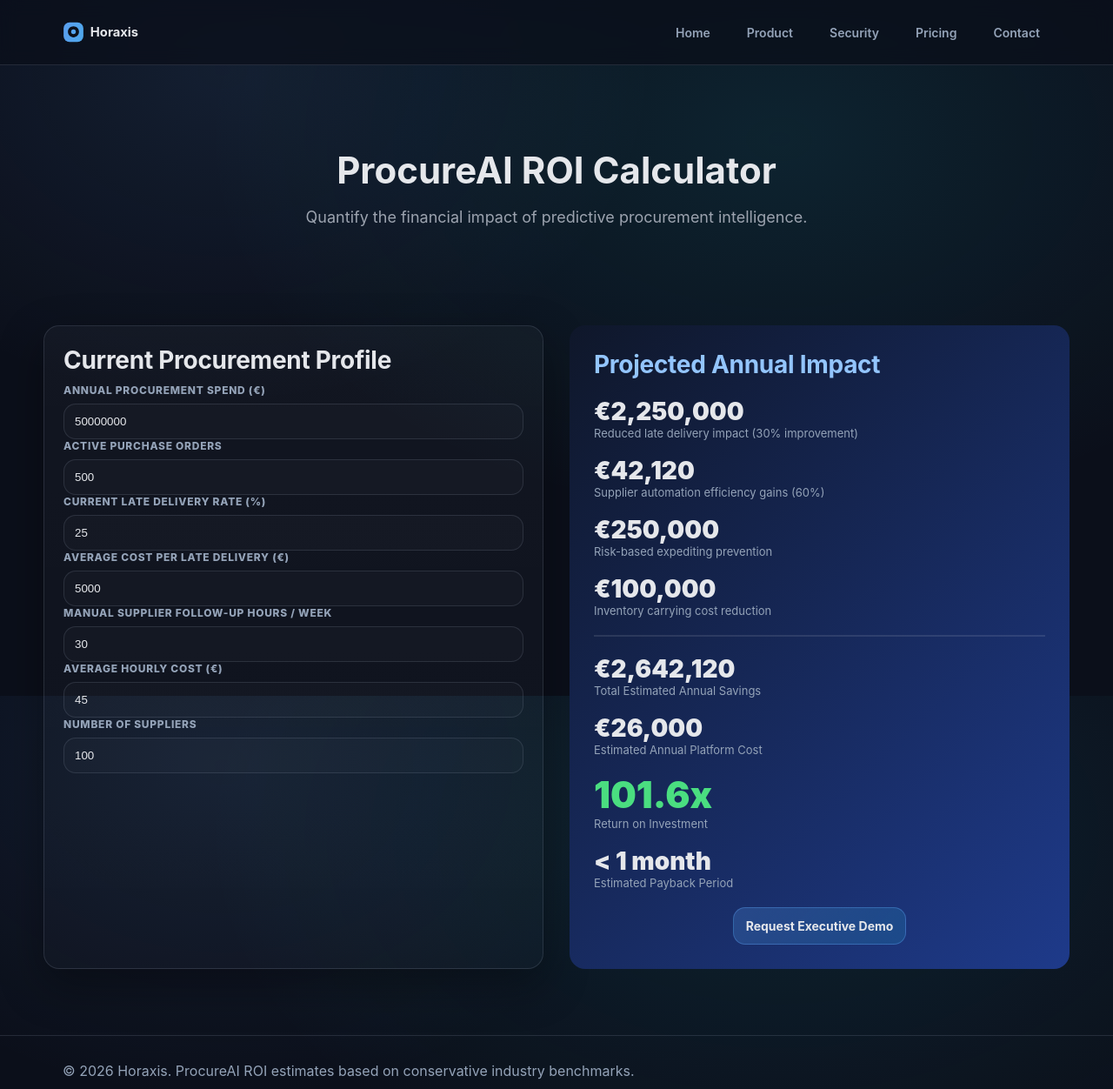
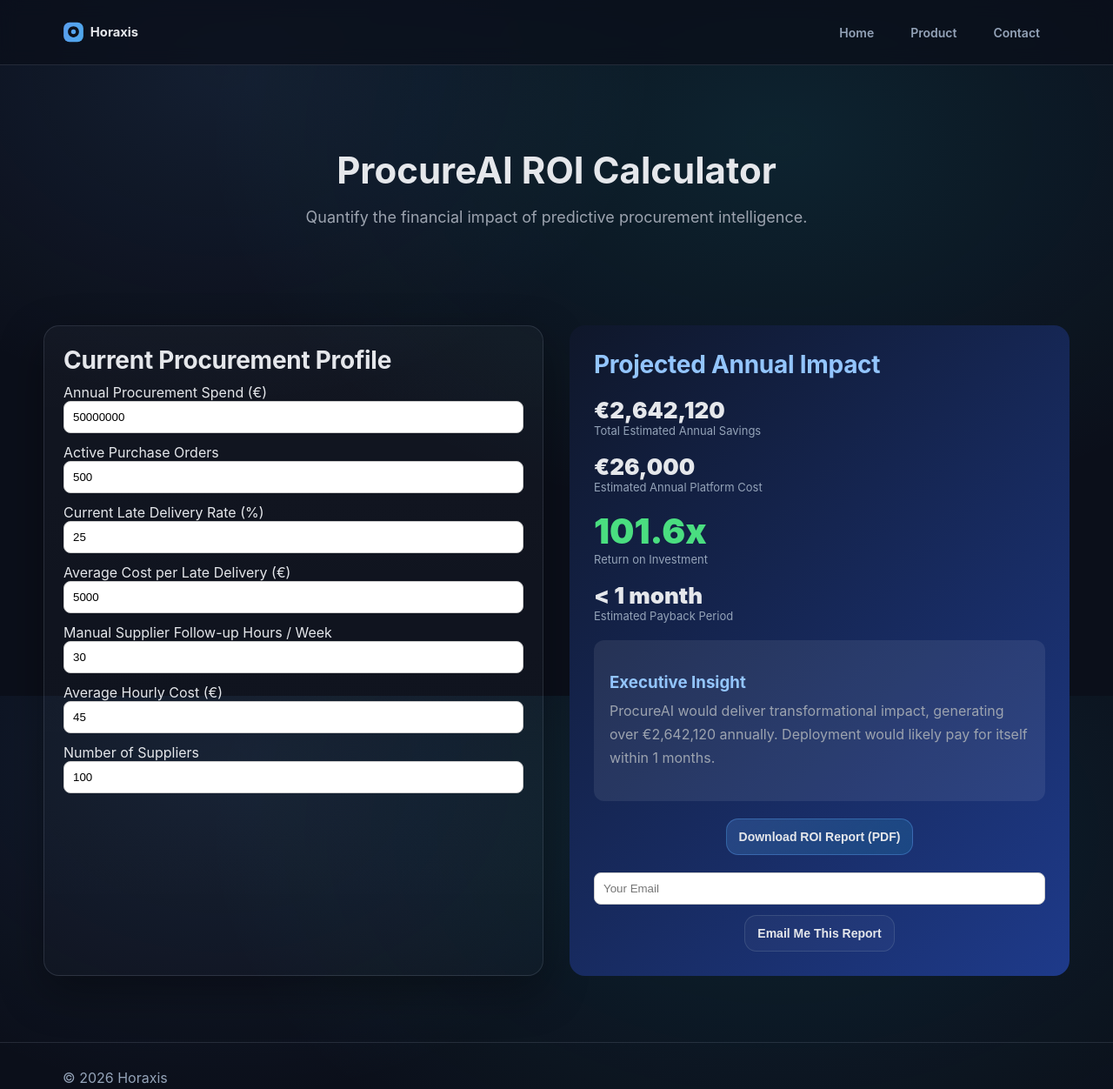
Before and after one commit to gabrielbuta-cmyk/horaxis-site, a plain HTML site: page roi.html in a window 1280 px wide. Shown: the whole page at 87% size. Drawn offline with nearby package versions, Linux system fonts and the light colour scheme.

Commit message:
Add full enterprise ROI engine

```diff
--- a/roi.html
+++ b/roi.html
@@ -6,60 +6,26 @@
 <title>ProcureAI — Enterprise ROI Calculator</title>
 <link rel="stylesheet" href="assets/css/styles.css"/>
 
+<script src="https://cdnjs.cloudflare.com/ajax/libs/jspdf/2.5.1/jspdf.umd.min.js"></script>
+
 <style>
-.roi-hero{
-  padding:60px 0 30px;
-  text-align:center;
-}
-.roi-hero h1{
-  font-size:42px;
-  margin-bottom:12px;
-}
-.roi-hero p{
-  color:var(--muted);
-  font-size:18px;
-}
-.roi-grid{
-  display:grid;
-  grid-template-columns:1fr 1fr;
-  gap:30px;
-  margin-top:30px;
-}
-.roi-card{
-  padding:22px;
-}
-.roi-results{
-  background:linear-gradient(135deg,#0f172a,#1e3a8a);
-  padding:28px;
-  border-radius:18px;
-}
-.roi-results h2{
-  color:#93c5fd;
-  margin-bottom:20px;
-}
-.metric{
-  margin-bottom:18px;
-}
-.metric .value{
-  font-size:28px;
-  font-weight:900;
-}
-.metric .label{
-  font-size:13px;
-  color:#94a3b8;
-}
-.big-roi{
-  font-size:42px;
-  font-weight:900;
-  color:#4ade80;
-}
-.cta-box{
-  margin-top:20px;
-  text-align:center;
-}
-@media(max-width:900px){
-  .roi-grid{grid-template-columns:1fr}
-}
+.roi-hero{padding:60px 0 30px;text-align:center}
+.roi-hero h1{font-size:42px;margin-bottom:12px}
+.roi-hero p{color:var(--muted);font-size:18px}
+.roi-grid{display:grid;grid-template-columns:1fr 1fr;gap:30px;margin-top:30px}
+.roi-card{padding:22px}
+.roi-results{background:linear-gradient(135deg,#0f172a,#1e3a8a);padding:28px;border-radius:18px}
+.roi-results h2{color:#93c5fd;margin-bottom:20px}
+.metric{margin-bottom:18px}
+.metric .value{font-size:26px;font-weight:900}
+.metric .label{font-size:13px;color:#94a3b8}
+.big-roi{font-size:40px;font-weight:900;color:#4ade80}
+.summary{background:rgba(255,255,255,.08);padding:18px;border-radius:12px;margin-top:20px}
+.summary h3{color:#93c5fd;margin-bottom:8px}
+.cta-box{margin-top:20px;text-align:center}
+input{width:100%;padding:10px;border-radius:8px;border:1px solid #ccc;margin-bottom:12px}
+button{cursor:pointer}
+@media(max-width:900px){.roi-grid{grid-template-columns:1fr}}
 </style>
 </head>
 
@@ -73,8 +39,6 @@
     <nav class="nav-links">
       <a href="index.html">Home</a>
       <a href="product.html">Product</a>
-      <a href="security.html">Security</a>
-      <a href="pricing.html">Pricing</a>
       <a href="contact.html">Contact</a>
     </nav>
   </div>
@@ -88,73 +52,35 @@
 <section class="container section">
 <div class="roi-grid">
 
-    <!-- INPUTS -->
 <div class="card roi-card">
 <h2>Current Procurement Profile</h2>
 
-      <div class="field">
 <label>Annual Procurement Spend (€)</label>
 <input id="spend" value="50000000" oninput="calc()">
-      </div>
 
-      <div class="field">
 <label>Active Purchase Orders</label>
 <input id="pos" value="500" oninput="calc()">
-      </div>
 
-      <div class="field">
 <label>Current Late Delivery Rate (%)</label>
 <input id="lateRate" value="25" oninput="calc()">
-      </div>
 
-      <div class="field">
 <label>Average Cost per Late Delivery (€)</label>
 <input id="lateCost" value="5000" oninput="calc()">
-      </div>
 
-      <div class="field">
 <label>Manual Supplier Follow-up Hours / Week</label>
 <input id="hours" value="30" oninput="calc()">
-      </div>
 
-      <div class="field">
 <label>Average Hourly Cost (€)</label>
 <input id="rate" value="45" oninput="calc()">
-      </div>
 
-      <div class="field">
 <label>Number of Suppliers</label>
 <input id="suppliers" value="100" oninput="calc()">
-      </div>
 
 </div>
 
-    <!-- RESULTS -->
 <div class="roi-results">
 
 <h2>Projected Annual Impact</h2>
-
-      <div class="metric">
-        <div class="value" id="lateSave">€0</div>
-        <div class="label">Reduced late delivery impact (30% improvement)</div>
-      </div>
-
-      <div class="metric">
-        <div class="value" id="laborSave">€0</div>
-        <div class="label">Supplier automation efficiency gains (60%)</div>
-      </div>
-
-      <div class="metric">
-        <div class="value" id="riskSave">€0</div>
-        <div class="label">Risk-based expediting prevention</div>
-      </div>
-
-      <div class="metric">
-        <div class="value" id="inventorySave">€0</div>
-        <div class="label">Inventory carrying cost reduction</div>
-      </div>
-
-      <hr style="margin:20px 0;border:1px solid rgba(255,255,255,.1)">
 
 <div class="metric">
 <div class="value" id="totalSave">€0</div>
@@ -176,8 +102,16 @@
 <div class="label">Estimated Payback Period</div>
 </div>
 
+<div class="summary" id="summaryBox">
+<h3>Executive Insight</h3>
+<p id="summaryText"></p>
+</div>
+
 <div class="cta-box">
-        <a class="btn primary" href="contact.html#demo">Request Executive Demo</a>
+<button class="btn primary" onclick="downloadPDF()">Download ROI Report (PDF)</button>
+<br><br>
+<input placeholder="Your Email" id="leadEmail">
+<button class="btn" onclick="emailReport()">Email Me This Report</button>
 </div>
 
 </div>
@@ -186,50 +120,94 @@
 </section>
 
 <footer class="footer">
-  <div class="container">
-    © 2026 Horaxis. ProcureAI ROI estimates based on conservative industry benchmarks.
-  </div>
+<div class="container">© 2026 Horaxis</div>
 </footer>
 
 <script>
 function num(v){return parseFloat(v)||0}
 function fmt(n){return "€"+Math.round(n).toLocaleString("en")}
+let lastData={}
 
 function calc(){
-  const spend=num(document.getElementById("spend").value)
-  const pos=num(document.getElementById("pos").value)
-  const lateRate=num(document.getElementById("lateRate").value)/100
-  const lateCost=num(document.getElementById("lateCost").value)
-  const hours=num(document.getElementById("hours").value)
-  const rate=num(document.getElementById("rate").value)
-  const suppliers=num(document.getElementById("suppliers").value)
+const spend=num(spendInput())
+const pos=num(val("pos"))
+const lateRate=num(val("lateRate"))/100
+const lateCost=num(val("lateCost"))
+const hours=num(val("hours"))
+const rate=num(val("rate"))
+const suppliers=num(val("suppliers"))
 
-  // Annual late deliveries
 const annualPOs=pos*12
 const latePOs=annualPOs*lateRate
-
-  // Realistic savings logic
 const lateSave=latePOs*lateCost*0.30
 const laborSave=hours*rate*52*0.60
 const riskSave=spend*lateRate*0.02
 const inventorySave=spend*0.02*0.10
 
 const total=lateSave+laborSave+riskSave+inventorySave
+const platformCost=20000+suppliers*60
+const roi=total/platformCost
+const payback=(platformCost/total*12)
 
-  const platformCost=20000 + suppliers*60
-  const roi=platformCost>0?total/platformCost:0
-  const paybackMonths=total>0?(platformCost/total*12):0
-
-  document.getElementById("lateSave").textContent=fmt(lateSave)
-  document.getElementById("laborSave").textContent=fmt(laborSave)
-  document.getElementById("riskSave").textContent=fmt(riskSave)
-  document.getElementById("inventorySave").textContent=fmt(inventorySave)
 document.getElementById("totalSave").textContent=fmt(total)
 document.getElementById("platformCost").textContent=fmt(platformCost)
 document.getElementById("roi").textContent=roi.toFixed(1)+"x"
 document.getElementById("payback").textContent=
-    paybackMonths<1?"< 1 month":Math.ceil(paybackMonths)+" months"
+payback<1?"< 1 month":Math.ceil(payback)+" months"
+
+generateSummary(total,roi,payback)
+
+lastData={total,roi,payback}
+
+if(window.gtag){
+gtag("event","roi_calculated",{value:total})
 }
+}
+
+function val(id){return document.getElementById(id).value}
+function spendInput(){return document.getElementById("spend").value}
+
+function generateSummary(total,roi,payback){
+let text=""
+
+if(roi>5){
+text="ProcureAI would deliver transformational impact, generating over "+fmt(total)+" annually. Deployment would likely pay for itself within "+Math.ceil(payback)+" months."
+}else if(roi>2){
+text="ProcureAI shows strong financial justification, producing "+fmt(total)+" annual value with rapid operational ROI."
+}else{
+text="Even under conservative assumptions, ProcureAI produces measurable financial improvement and operational resilience."
+}
+
+document.getElementById("summaryText").textContent=text
+}
+
+function downloadPDF(){
+const {jsPDF}=window.jspdf
+const doc=new jsPDF()
+doc.text("ProcureAI ROI Report",20,20)
+doc.text("Total Annual Savings: "+fmt(lastData.total),20,40)
+doc.text("ROI: "+lastData.roi.toFixed(1)+"x",20,50)
+doc.text("Payback: "+Math.ceil(lastData.payback)+" months",20,60)
+doc.save("ProcureAI_ROI_Report.pdf")
+}
+
+function emailReport(){
+const email=document.getElementById("leadEmail").value
+if(!email)return alert("Enter email")
+
+fetch("/api/contact",{
+method:"POST",
+headers:{"Content-Type":"application/json"},
+body:JSON.stringify({
+name:"ROI Lead",
+email,
+company:"ROI Calculator",
+erp:"N/A",
+message:"ROI Report Requested. Total savings: "+fmt(lastData.total)
+})
+}).then(()=>alert("Report request sent"))
+}
+
 calc()
 </script>
 
```
Lines whose indentation alone changed are shown as unchanged.
